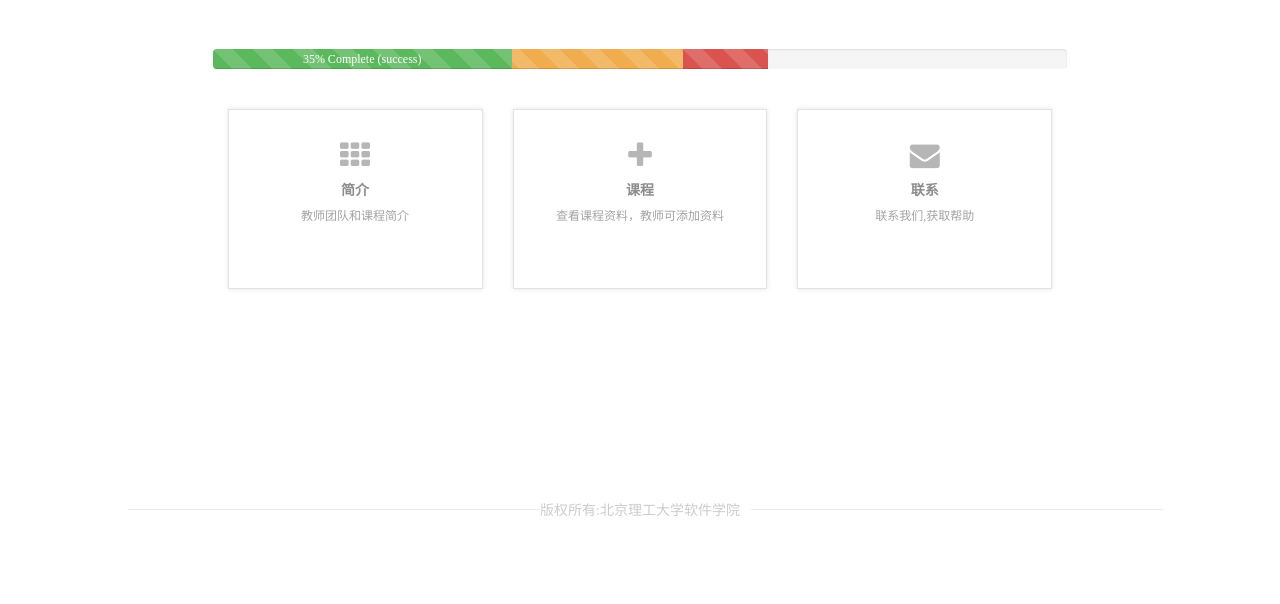
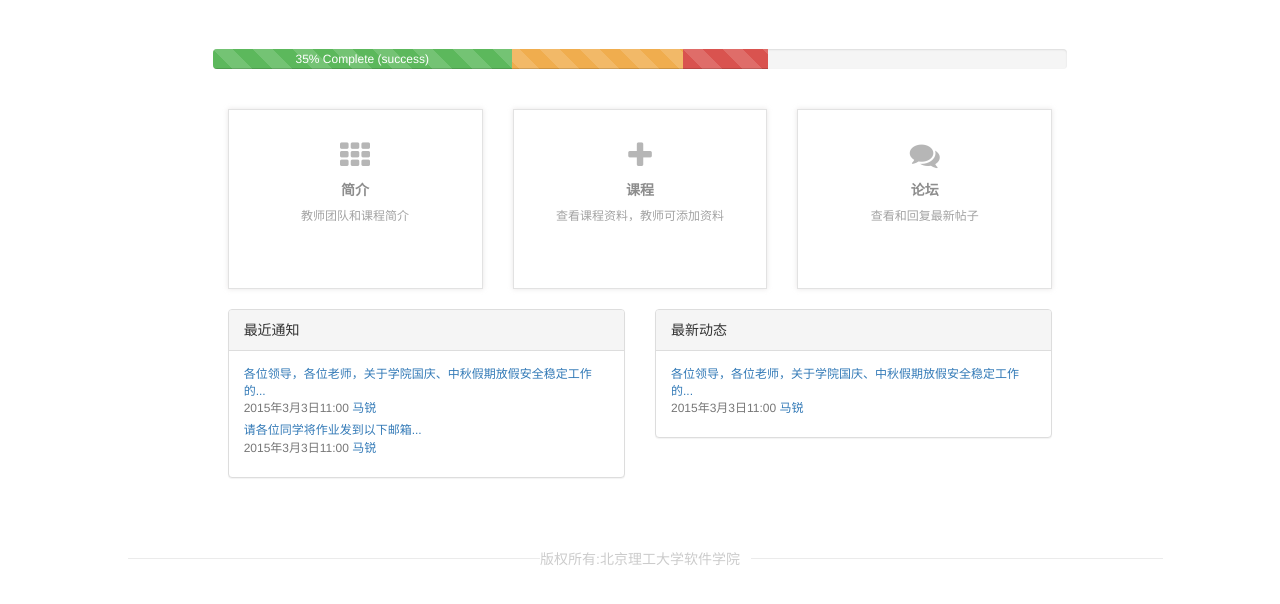
Before and after one commit to ChenXL581X/Distributed-Course-Website, a PHP site: page / in a window 1280 px wide. Shown: the part 51-655 px from the top of the page. Run offline with PHP 8.4, Linux system fonts and the light colour scheme.

Commit message:
动态和通知

```diff
--- a/HQDC/css/custom.css
+++ b/HQDC/css/custom.css
@@ -1,8 +1,8 @@
 *{
-
+	font-family: "微软雅黑";
     font-family: "Helvetica Neue", Helvetica, Arial, sans-serif;
     font-weight: normal;
-    font-family: "微软雅黑";
+
 
     margin:0;
     padding:0;
@@ -21,7 +21,7 @@ html,body{
     min-height: 400px;
 
 }
-
+p{font-size: 12px !important;}
 .nav{
     overflow-x:visible !important;
 }
--- a/HQDC/css/index.css
+++ b/HQDC/css/index.css
@@ -67,3 +67,24 @@ i.fa.fa-angle-right.to-right {
     padding-right: 7px;
     border-radius: 50%;
 }
+.notice,.state{
+    text-align: left;
+
+
+    margin-top: 20px;
+}
+.panel-heading{
+    font-weight: normal;
+    font-size: 14px;
+
+}
+.panel-body{
+    font-size: 12px;
+}
+.panel-body ul{
+    list-style: none;
+}
+.panel-body ul li{
+    margin-bottom: 5px;
+    /*border-bottom: 1px solid #efefef;*/
+}
--- a/HQDC/index.php
+++ b/HQDC/index.php
@@ -42,11 +42,47 @@ include 'includes/header.php';
 				</div>
 				<div class="col-md-4 " onclick="location='contact.php'">
 					<div class="small-box">
-						<i class="fa fa-envelope"></i>
-						<h5>联系</h5>
+						<i class="fa fa-comments"></i>
+						<h5>论坛</h5>
 						<i class="to-right fa fa-angle-right"></i>
-						<p>联系我们,获取帮助</p></div>
+						<p>查看和回复最新帖子</p>
 					</div>
+				</div>
+				<div class="clear-both"></div>
+				<div class="notice-box notice col-md-6">
+					<div class="panel panel-default">
+					  <div class="panel-heading">最近通知</div>
+					  <div class="panel-body">
+					    <ul>
+					    	<li>
+					    		<a href="#" target="_blank">各位领导，各位老师，关于学院国庆、中秋假期放假安全稳定工作的...</a>
+					    		<p>2015年3月3日11:00 <a href="#">马锐</a></p>
+					    	</li>
+					    	<li>
+					    		<a href="#" target="_blank">请各位同学将作业发到以下邮箱...</a>
+					    		<p>2015年3月3日11:00 <a href="#">马锐</a></p>
+					    	</li>
+					    </ul>
+					  </div>
+					</div>
+
+
+				</div>
+				<div class="notice-box  state col-md-6 ">
+
+
+					<div class="panel panel-default">
+					  <div class="panel-heading">最新动态</div>
+					  <div class="panel-body">
+					    <ul>
+					    	<li>
+					    		<a href="#" target="_blank">各位领导，各位老师，关于学院国庆、中秋假期放假安全稳定工作的...</a>
+					    		<p>2015年3月3日11:00 <a href="#">马锐</a></p>
+					    	</li>
+					    </ul>
+					  </div>
+					</div>
+				</div>
 
 			</div>
 		</div>
--- a/HQDC/info.php
+++ b/HQDC/info.php
@@ -49,7 +49,7 @@ include 'includes/header.php';
 			<div id="tab11" class="centerbox" style="display: block;">
 				<div class="head-big">
 					<img class="head-chooce" id="head" src="images/portraits/hp3.jpg">
-					<p>Steve Johnson</p>
+					<p>蔡建宇</p>
 
 					<a class="head-chooce" href="#">更换头像</a>
 
@@ -59,7 +59,7 @@ include 'includes/header.php';
 					<input type="hidden" id="portrait" name="portrait" value="images/portraits/hp3.jpg">
 					<label>
 				        <p>姓名 </p>
-				        <input type="text" name="name" value="Steve Johnson" class="width-100">
+				        <input type="text" name="name" value="蔡建宇" class="width-100">
 				    </label>
 				    <label>
 				        <p>电子邮箱</p>
@@ -71,7 +71,7 @@ include 'includes/header.php';
 				    </label>
 				    <label for="text">
 				        <p>个人简介</p>
-				        <textarea rows="4" class="width-100">我的简介；</textarea>
+				        <textarea rows="4" class="width-100">我的简介</textarea>
 				    </label>
 				    <input type="hidden" name="token" value="07b841c848dc22c445104a6bfb350089">
 
```
Also changed, not shown: HQDC/css/info.css (+8 -10 lines).
